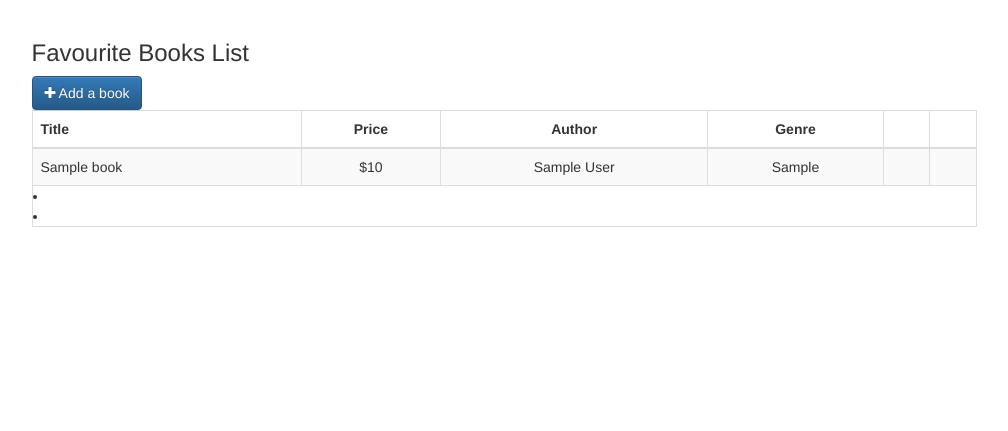
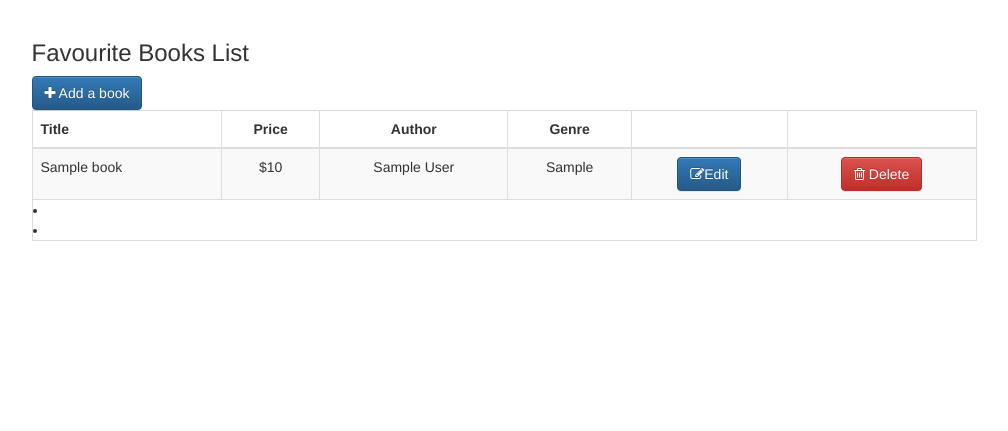
Before and after one commit to domlau/COMP308-W2017-Midterm-300766421, a Node server app: page /books/ in a window 1280 px wide. Shown: the part 52-483 px from the top of the page, without its empty margins (136-1144 px from the left). Run offline with Node 20, Linux system fonts and the light colour scheme; tables that the repository leaves empty hold one stand-in row (values such as "Sample post"); some libraries are stand-ins or nearby versions.

Commit message:
created edit and delete button

```diff
--- a/server/views/books/index.ejs
+++ b/server/views/books/index.ejs
@@ -32,15 +32,13 @@
                   <td class="text-center"><%= books[count].Genre %></td>
 
                   <td class="text-center">
-                    <!-- ------------------------ -->
-                    <!-- ADD the EDIT BUTTON HERE -->
-                    <!-- ------------------------ -->
+                  <a class = "btn btn-primary" href="/books/<%= books[count]._id %>">
+                  <i class="fa fa-pencil-square-o"></i>Edit</a>
                   </td>
 
                   <td class="text-center">
-                    <!-- ------------------------ -->
-                    <!-- ADD the DELETE BUTTON HERE -->
-                    <!-- ------------------------ -->
+                    <a href="/books/delete/<%= books[count]._id %>" class="btn btn-danger">
+                    <i class="fa fa-trash-o"></i> Delete</a>
                   </td>
                 </tr>
                 <% } %>
```
